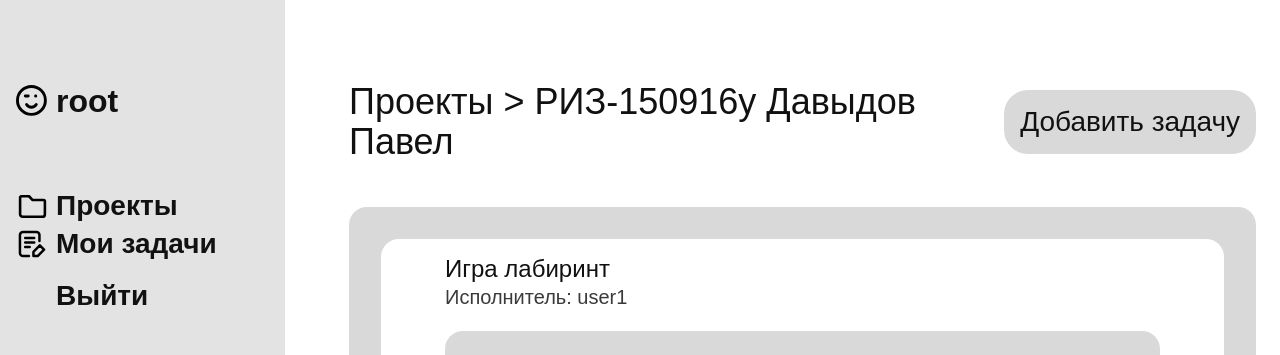
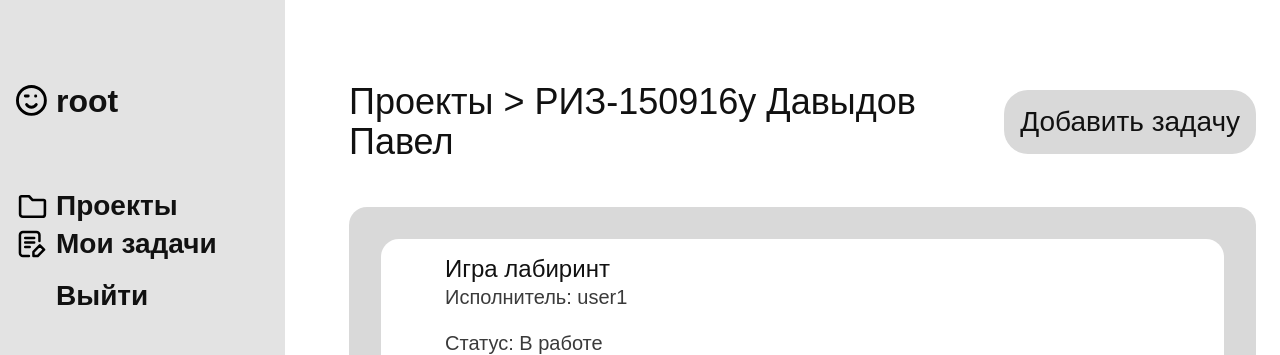
Before and after one commit to Krixij/TaskManager, a Django app: page /projects/12/ in a window 1280 px wide. Shown: the top 355 px of the page. Run offline with Django 5.2, Linux system fonts and the light colour scheme; a user stored in the database is signed in; data comes from the database, SQL or seed files in the repository.

Commit message:
Добавлен статус к задачам в проектах

```diff
--- a/templates/components/task_card.html
+++ b/templates/components/task_card.html
@@ -13,6 +13,9 @@
         {% endif %}
       </p>
     {% endif %}
+    <p class="task-card__executor">
+      Статус: {{ task.get_status_display }}
+    </p>
 
     <div class="task-card__description">
       Описание:
```
